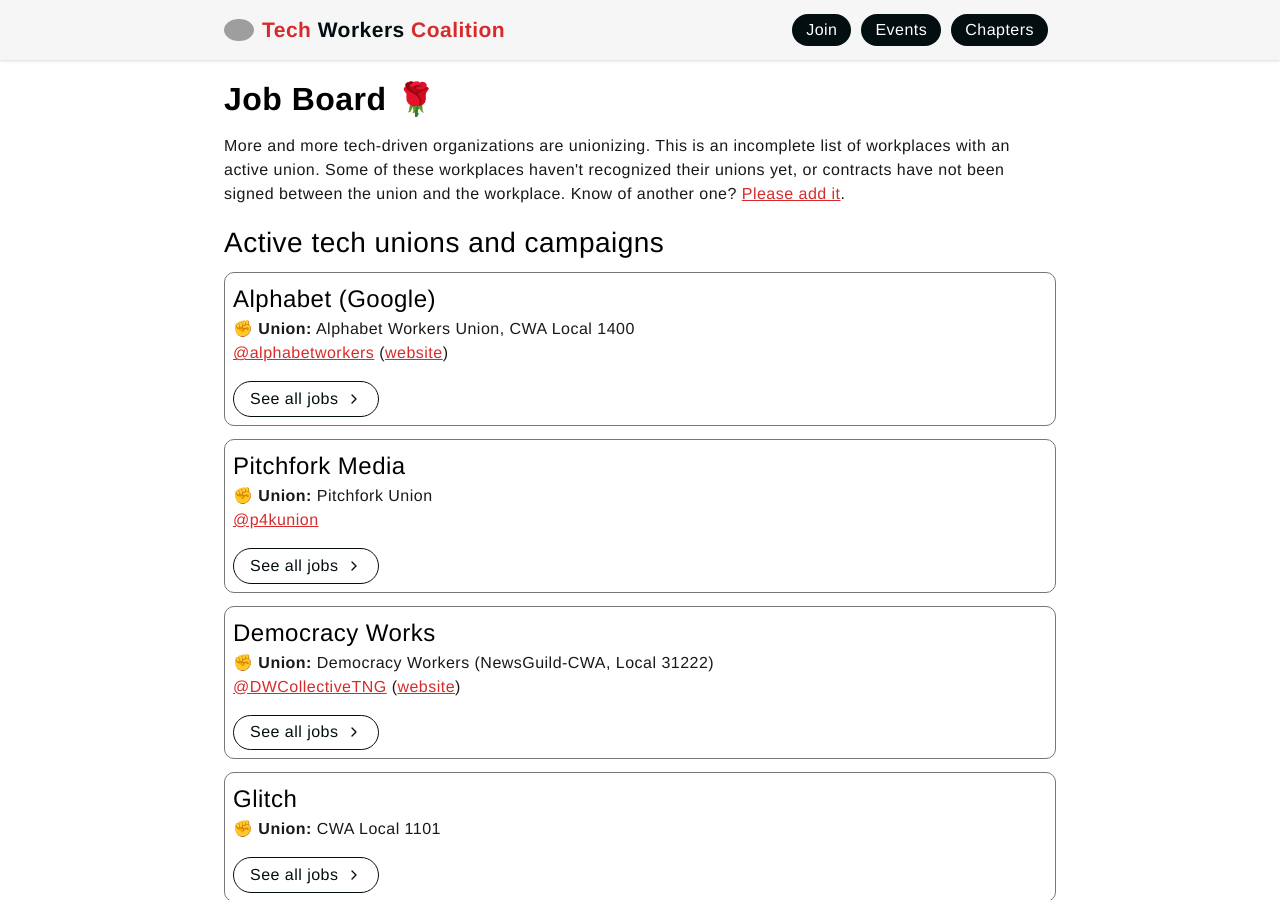
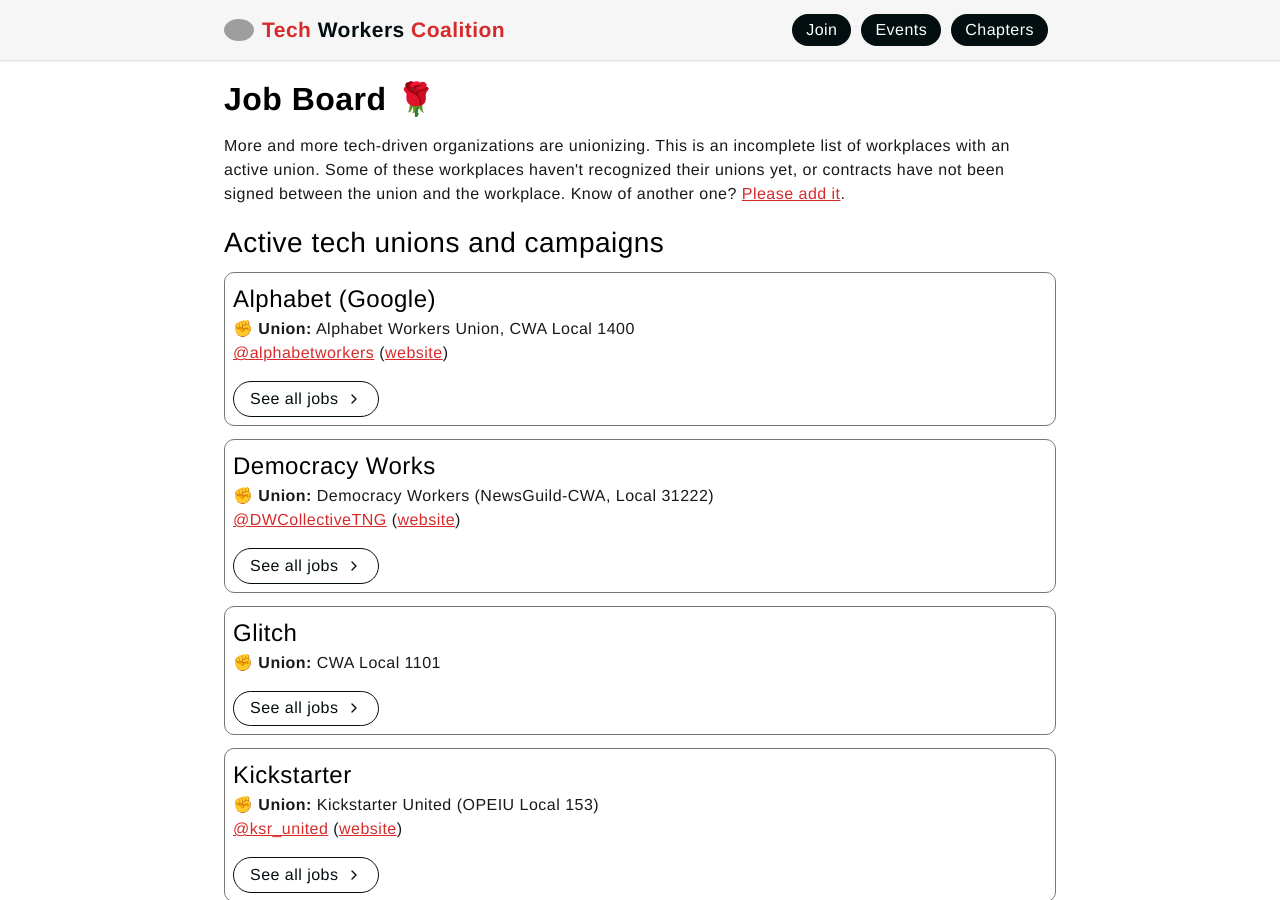
Before and after one commit to techworkersco/twc-site, a Jekyll site: the page built from job-board.md, in a window 1280 px wide and 900 px high. Built offline with Jekyll 4.4.1, drawn with Linux system fonts in a browser that asks for light colours; grey boxes are pictures that could not be loaded.

Commit message:
Remove Pitchfork from Unionized Workplaces (#472)
In an effort to update and maintain documentation referenced from the
bookmarks section in the TWC job-board channel:
<img width="683" height="258" alt="image"
src="https://github.com/user-attachments/assets/bc51021e-ecdf-49cb-96a3-32624095f76a"
/>

"[Pitchfork faces layoffs and restructuring under Condé
Nast](https://www.npr.org/2024/01/18/1225446347/pitchfork-faces-layoffs-and-restructuring-under-conde-nast)"

```diff
--- a/_data/workplaces.yml
+++ b/_data/workplaces.yml
@@ -4,13 +4,6 @@
     union_twitter: alphabetworkers
     union_website: https://alphabetworkersunion.org/
     job_listings: https://careers.google.com/
-
--   organization: Pitchfork Media
-    division:
-    union: Pitchfork Union
-    union_twitter: p4kunion
-    union_website:
-    job_listings: https://pitchfork.com/news/tags/jobs/
 
 -   organization: Democracy Works
     union: Democracy Workers (NewsGuild-CWA, Local 31222)
```
